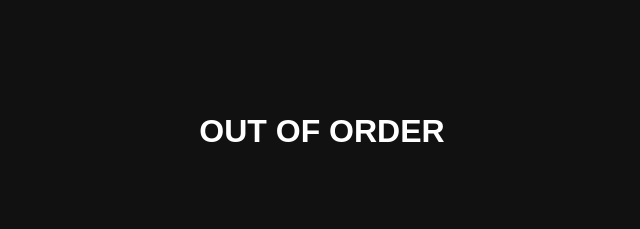
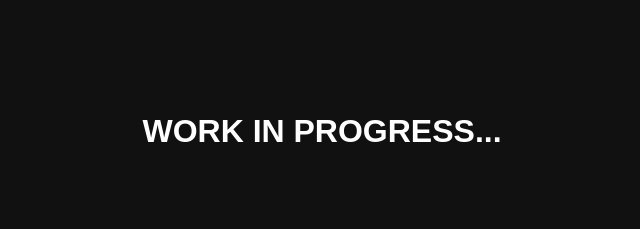
Before and after one commit to DomRze/domrze.github.io, a plain HTML site: page outoforder.html in a window 1280 px wide. Shown: the whole page, without its empty margins (318-958 px from the left). Drawn offline with Linux system fonts and the light colour scheme.

Commit message:
Update outoforder.html

```diff
--- a/outoforder.html
+++ b/outoforder.html
@@ -17,7 +17,7 @@
 <br>
 <br>
 <br>
-<h1><center>OUT OF ORDER</center></h1>
+<h1><center>WORK IN PROGRESS...</center></h1>
 
 </body>
 <footer>
```
